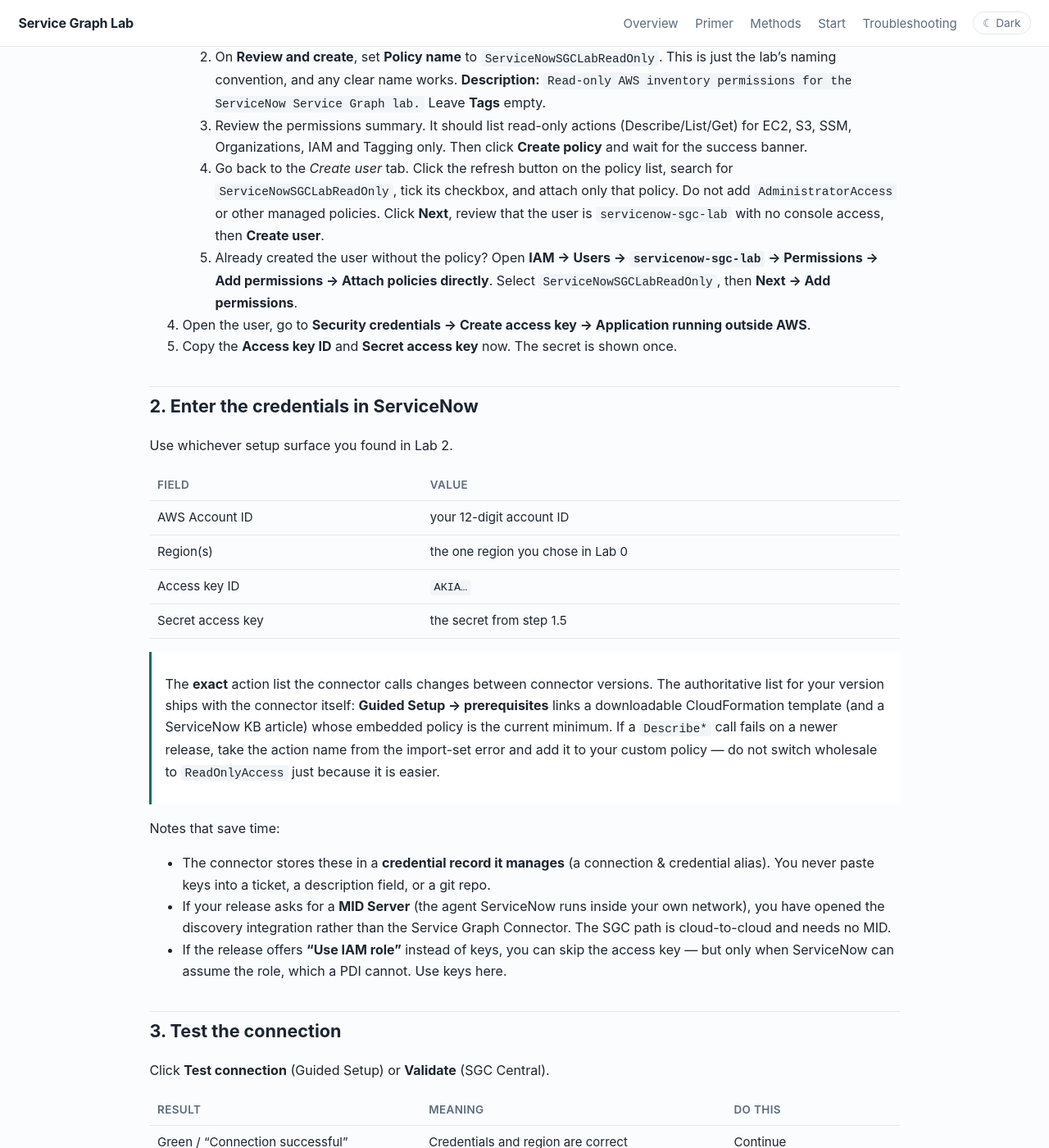
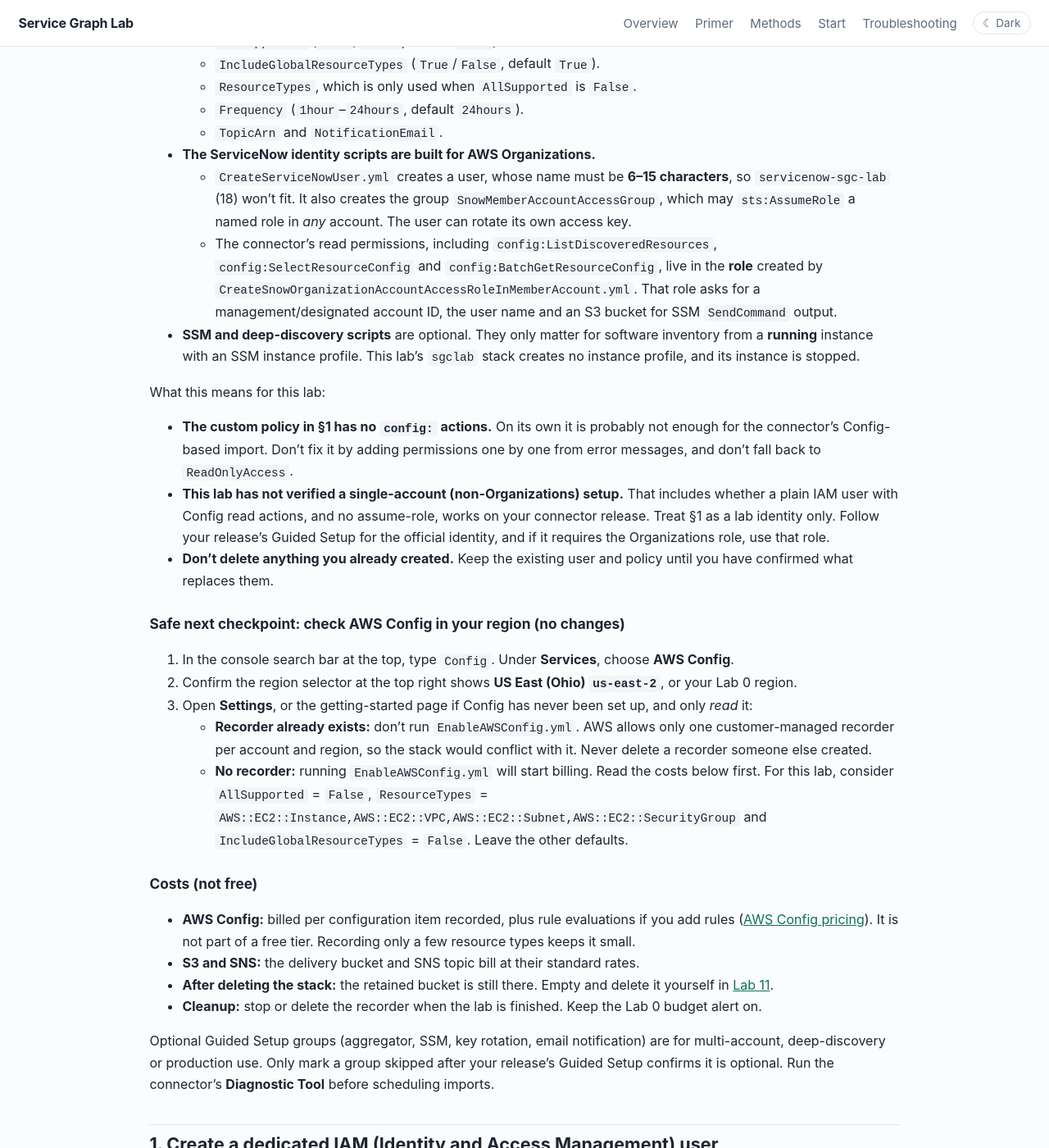
Before and after one commit to eltonaguiar/ServiceNow_ServiceGraph_Lab, a Jekyll site: the page built from labs/03-iam-connection.md, in a window 1280 px wide and 1400 px high, scrolled down 912 px. Shown: the whole window at 82% size. Built offline with Jekyll 4.4.1, drawn with Linux system fonts in a browser that asks for light colours; some of the changed text lies outside the part shown.

Commit message:
docs(lab2/3): AWS Config requirement, bundle findings, safe checkpoint, costs

```diff
--- a/labs/03-iam-connection.md
+++ b/labs/03-iam-connection.md
@@ -17,6 +17,84 @@ permalink: /labs/03-iam-connection/
 
 Create the least-privilege identity the connector uses, then wire it into ServiceNow and prove
 the connection works.
+
+## 0. Read first: AWS Config is required, and this lab's policy is not the connector's official setup
+
+ServiceNow's public docs say the connector needs **AWS Config with a configuration recorder**
+turned on in every account and region you import from
+([AWS resources used by the connector](https://www.servicenow.com/docs/r/servicenow-platform/service-graph-connectors/sgc-cmdb-aws-concepts.html)).
+The connector ships CloudFormation scripts for this. Download them from the **Download the scripts**
+task in Guided Setup. The scripts are described in
+[Executing scripts required for setting up AWS](https://www.servicenow.com/docs/r/australia/servicenow-platform/service-graph-connectors/sgc-cmdb-aws-script-op.html).
+
+What the downloaded bundle (scripts v2.13, Feb 2026) actually contains:
+
+- **`EnableAWSConfig.yml`** creates:
+  - an S3 delivery bucket. Its `DeletionPolicy` is *Retain*, so deleting the stack leaves the bucket.
+  - a bucket policy.
+  - a recorder role using the AWS managed `AWS_ConfigRole` policy.
+  - the configuration recorder and a delivery channel.
+  - by default, a new SNS topic.
+
+  It has these parameters:
+  - `AllSupported` (`True`/`False`, default `True`).
+  - `IncludeGlobalResourceTypes` (`True`/`False`, default `True`).
+  - `ResourceTypes`, which is only used when `AllSupported` is `False`.
+  - `Frequency` (`1hour`–`24hours`, default `24hours`).
+  - `TopicArn` and `NotificationEmail`.
+- **The ServiceNow identity scripts are built for AWS Organizations.**
+  - `CreateServiceNowUser.yml` creates a user, whose name must be **6–15 characters**, so
+    `servicenow-sgc-lab` (18) won't fit. It also creates the group `SnowMemberAccountAccessGroup`,
+    which may `sts:AssumeRole` a named role in *any* account. The user can rotate its own access key.
+  - The connector's read permissions, including `config:ListDiscoveredResources`,
+    `config:SelectResourceConfig` and `config:BatchGetResourceConfig`, live in the
+    **role** created by `CreateSnowOrganizationAccountAccessRoleInMemberAccount.yml`. That role
+    asks for a management/designated account ID, the user name and an S3 bucket for
+    SSM `SendCommand` output.
+- **SSM and deep-discovery scripts** are optional. They only matter for software inventory from a
+  **running** instance with an SSM instance profile. This lab's `sgclab` stack creates no
+  instance profile, and its instance is stopped.
+
+What this means for this lab:
+
+- **The custom policy in §1 has no `config:` actions.** On its own it is probably not enough for
+  the connector's Config-based import. Don't fix it by adding permissions one by one from error
+  messages, and don't fall back to `ReadOnlyAccess`.
+- **This lab has not verified a single-account (non-Organizations) setup.** That includes whether a
+  plain IAM user with Config read actions, and no assume-role, works on your connector release.
+  Treat §1 as a lab identity only. Follow your release's Guided Setup for the official identity,
+  and if it requires the Organizations role, use that role.
+- **Don't delete anything you already created.** Keep the existing user and policy until you have
+  confirmed what replaces them.
+
+### Safe next checkpoint: check AWS Config in your region (no changes)
+
+1. In the console search bar at the top, type `Config`. Under **Services**, choose **AWS Config**.
+2. Confirm the region selector at the top right shows **US East (Ohio) `us-east-2`**, or your Lab 0
+   region.
+3. Open **Settings**, or the getting-started page if Config has never been set up, and only *read* it:
+   - **Recorder already exists:** don't run `EnableAWSConfig.yml`. AWS allows only one customer-managed
+     recorder per account and region, so the stack would conflict with it. Never delete a recorder someone else
+     created.
+   - **No recorder:** running `EnableAWSConfig.yml` will start billing. Read the costs below first.
+     For this lab, consider `AllSupported` = `False`,
+     `ResourceTypes` = `AWS::EC2::Instance,AWS::EC2::VPC,AWS::EC2::Subnet,AWS::EC2::SecurityGroup`
+     and `IncludeGlobalResourceTypes` = `False`. Leave the other defaults.
+
+### Costs (not free)
+
+- **AWS Config:** billed per configuration item recorded, plus rule evaluations if you add rules
+  ([AWS Config pricing](https://aws.amazon.com/config/pricing/)). It is not part of a free tier.
+  Recording only a few resource types keeps it small.
+- **S3 and SNS:** the delivery bucket and SNS topic bill at their standard rates.
+- **After deleting the stack:** the retained bucket is still there. Empty and delete it yourself
+  in [Lab 11]({{ '/labs/11-cleanup/' | relative_url }}).
+- **Cleanup:** stop or delete the recorder when the lab is finished. Keep the Lab 0 budget alert on.
+
+Optional Guided Setup groups (aggregator, SSM, key rotation, email notification) are for
+multi-account, deep-discovery or production use. Only mark a group skipped after your release's
+Guided Setup confirms it is optional. Run the connector's **Diagnostic Tool** before scheduling
+imports.
 
 ## 1. Create a dedicated IAM (Identity and Access Management) user
 
@@ -94,6 +172,7 @@ Click **Test connection** (Guided Setup) or **Validate** (SGC Central).
 | `InvalidClientTokenId` | Key ID wrong or deleted | Recreate the access key |
 | `SignatureDoesNotMatch` | Secret typo, or trailing whitespace when pasted | Re-enter the secret |
 | `AccessDenied` on `ec2:DescribeInstances` | Policy not attached, or attached to the wrong user | Recheck the user's policies |
+| `AccessDenied` on a `config:` action, or an empty import | Config not enabled in the region, or the identity has no Config read access | Go back to §0. Don't add permissions by trial and error. |
 | Timeout / 403 from ServiceNow | Outbound REST blocked or proxy in the way | See [Troubleshooting]({{ '/labs/10-troubleshooting/' | relative_url }}) |
 
 ## Checkpoint
```
Also changed, not shown: labs/02-sgc-install.md (+3 -0 lines).
